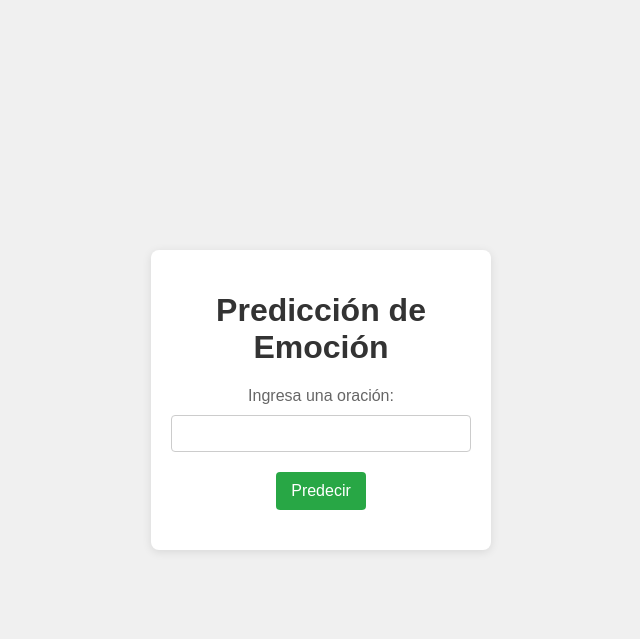
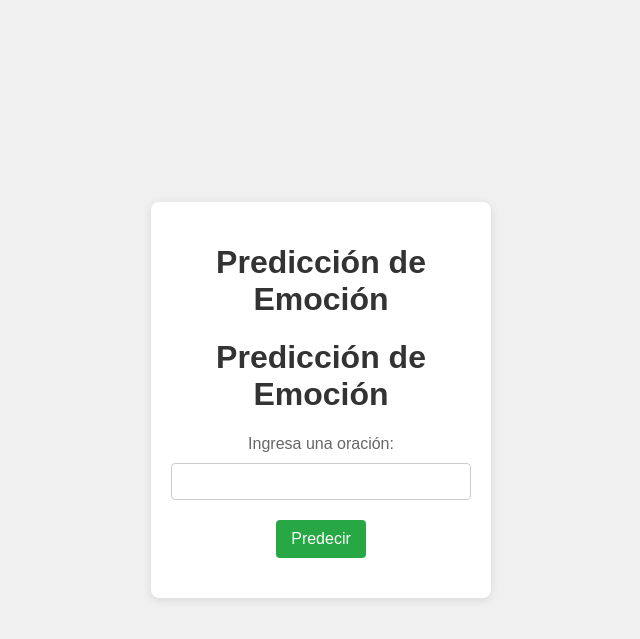
Before and after one commit to Mxgxxl11/Detector_emociones, a Flask app: page / in a window 1280 px wide. Shown: the top 639 px of the page, without its empty margins (319-959 px from the left). Run offline with Flask 3, Linux system fonts and the light colour scheme.

Commit message:
Update index.html
test

```diff
--- a/templates/index.html
+++ b/templates/index.html
@@ -10,6 +10,7 @@
 <body>
     <div class="container">
         <h1>Predicción de Emoción</h1>
+        <h1>Predicción de Emoción</h1>
         <form id="emotionForm">
             <label for="input_text">Ingresa una oración:</label>
             <input type="text" id="input_text" name="input_text" autocomplete="off" required>
```
